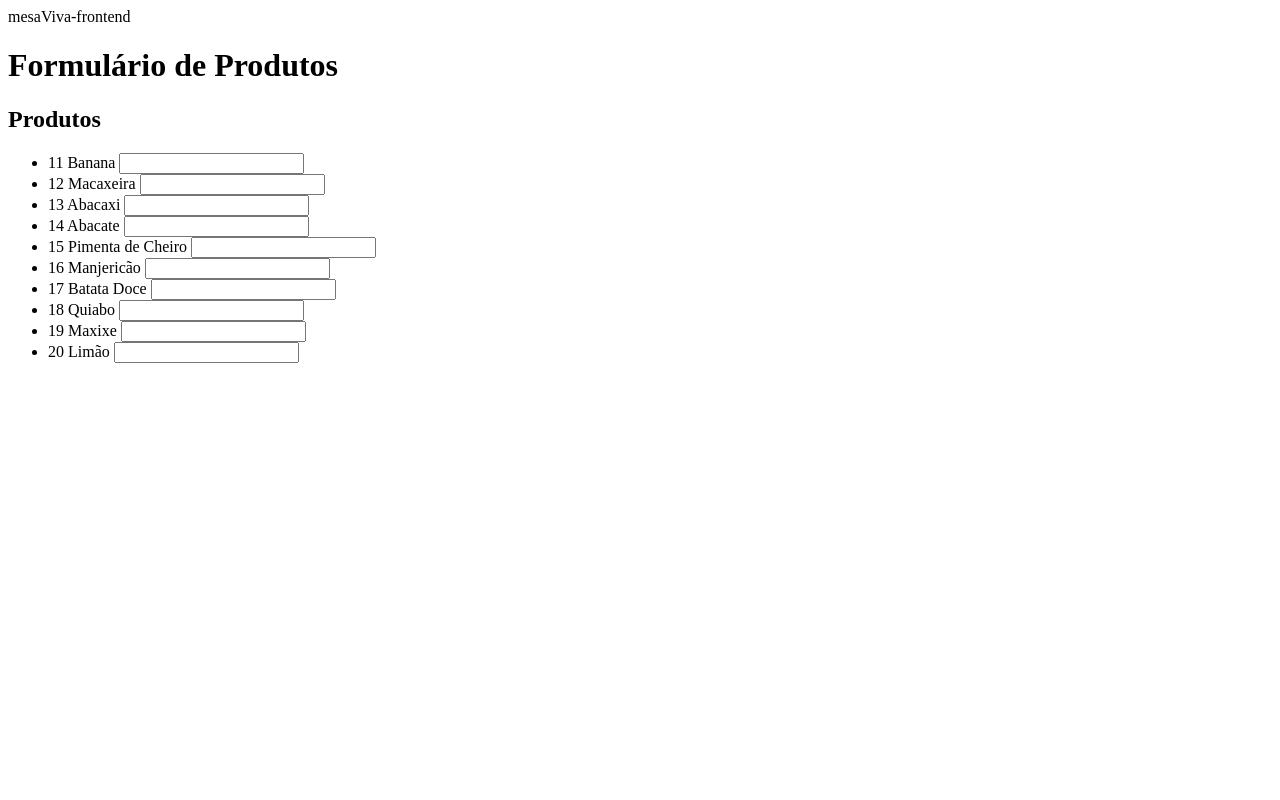
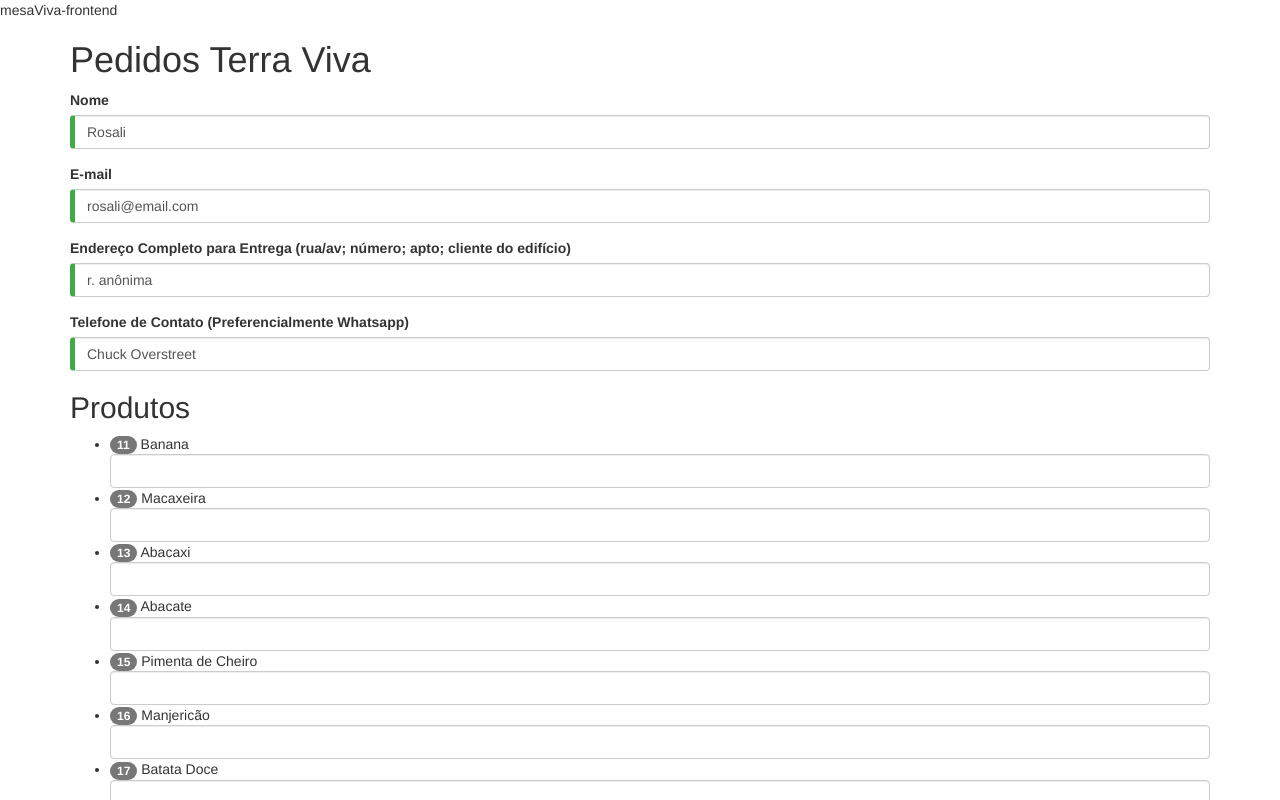
Before and after one commit to rafaelsanchezsouza/mesaViva-frontend, an Angular app: page / in a window 1280 px wide. Shown: the top 800 px of the page. Built offline with nearby package versions, Linux system fonts and the light colour scheme.

Commit message:
armazena pedido na variavel Pedido e carrega a lista de produtos do banco #2

```diff
--- a/src/app/formulario-consumidor/formulario-consumidor.component.html
+++ b/src/app/formulario-consumidor/formulario-consumidor.component.html
@@ -1,4 +1,54 @@
-<h1>Formulário de Produtos</h1>
-<form>
-    <app-produtos></app-produtos>
-</form>
+<div class="container">
+    <h1>Pedidos Terra Viva</h1>
+    <form (ngSubmit)="onSubmit()" #pedidoForm="ngForm">
+        <div class="form-group">
+            <label for="cliente">Nome</label>
+            <input type="text" class="form-control" id="cliente" required
+            [(ngModel)]="model.cliente" name="cliente"
+            #spy>
+        </div>
+
+        <!-- <div class="form-group">
+            <label for="cpf">CPF (Obrigatório para clientes em primeira por este formulário)</label>
+            <input type="text" class="form-control" id="cpf" required
+            [(ngModel)]="model.cliente" name="cliente"
+            #spy>
+        </div> -->
+
+        <div class="form-group">
+            <label for="email">E-mail</label>
+            <input type="text" class="form-control" id="email" required
+            [(ngModel)]="model.email" name="email"
+            #spy>
+        </div>
+
+        <div class="form-group">
+            <label for="endereco">Endereço Completo para Entrega (rua/av; número; apto; cliente do edifício)</label>
+            <input type="text" class="form-control" id="endereco" required
+            [(ngModel)]="model.endereco" name="endereco"
+            #spy>
+        </div>
+
+        <!-- <div class="form-group">
+            <label for="bairro">Bairro e Ponto de Referência</label>
+            <input type="text" class="form-control" id="bairro"
+            [(ngModel)]="model.cliente" name="cliente"
+            #spy>
+        </div> -->
+
+        <div class="form-group">
+            <label for="telefone">Telefone de Contato (Preferencialmente Whatsapp)</label>
+            <input type="text" class="form-control" id="telefone" required
+            [(ngModel)]="model.telefone" name="telefone"
+            #spy>
+        </div>
+
+        <app-produtos></app-produtos>
+
+        <button type="button" class="btn btn-default"
+        (click)="newPedido(); pedidoForm.reset()">Novo Pedido</button>
+
+        <button type="submit" class="btn btn-success"
+        [disabled]="!pedidoForm.form.valid">Submit</button>
+    </form>
+</div>
--- a/src/app/formulario-consumidor/formulario-consumidor.component.ts
+++ b/src/app/formulario-consumidor/formulario-consumidor.component.ts
@@ -1,4 +1,5 @@
 import { Component, OnInit } from '@angular/core';
+import { Pedido } from '../pedido';
 
 @Component({
   selector: 'app-formulario-consumidor',
@@ -7,9 +8,19 @@ import { Component, OnInit } from '@angular/core';
 })
 export class FormularioConsumidorComponent implements OnInit {
 
+  model = new Pedido(18, 'Rosali', 'rosali@email.com', 'r. anônima', 'Chuck Overstreet');
+
   constructor() { }
 
   ngOnInit(): void {
   }
 
+  submitted = false;
+
+  onSubmit() { this.submitted = true; }
+
+  newPedido() {
+    this.model = new Pedido(42, '', '', '', '');
+  }
+
 }
--- /dev/null
+++ b/src/app/pedido.ts
@@ -0,0 +1,11 @@
+export class Pedido {
+
+    constructor(
+      public id: number,
+      public cliente: string,
+      public email: string,
+      public endereco: string,
+      public telefone: string
+    ) {  }
+
+  }
--- a/src/app/produtos/produtos.component.html
+++ b/src/app/produtos/produtos.component.html
@@ -1,10 +1,10 @@
 <h2>Produtos</h2>
 
-<div class="container">
+<div class="form-group">
         <ul class="produtos">
             <li *ngFor="let produto of produtos">
                 <span class="badge">{{produto.id}}</span> {{produto.name}}
-                <input type="text" class="form-control" id="name" required>
+                <input type="text" class="form-control" id="'produto'+{{produto.id}}" required>
             </li>
         </ul>
 </div>
--- /dev/null
+++ b/src/assets/forms.css
@@ -0,0 +1,8 @@
+
+.ng-valid[required], .ng-valid.required  {
+    border-left: 5px solid #42A948; /* green */
+  }
+
+  .ng-invalid:not(form)  {
+    border-left: 5px solid #a94442; /* red */
+  }
--- a/src/index.html
+++ b/src/index.html
@@ -2,10 +2,11 @@
 <html lang="en">
 <head>
   <meta charset="utf-8">
-  <title>MesaVivaFrontend</title>
+  <title>Pedidos Terra Viva!</title>
   <base href="/">
   <meta name="viewport" content="width=device-width, initial-scale=1">
   <link rel="icon" type="image/x-icon" href="favicon.ico">
+  <link rel="stylesheet" href="assets/forms.css">
 </head>
 <body>
   <app-root></app-root>
--- a/src/styles.css
+++ b/src/styles.css
@@ -1 +1,2 @@
 /* You can add global styles to this file, and also import other style files */
+@import url('https://unpkg.com/bootstrap@3.3.7/dist/css/bootstrap.min.css');
```
Also changed, not shown: 1 other file (tests, documents, lock files or other folders).
